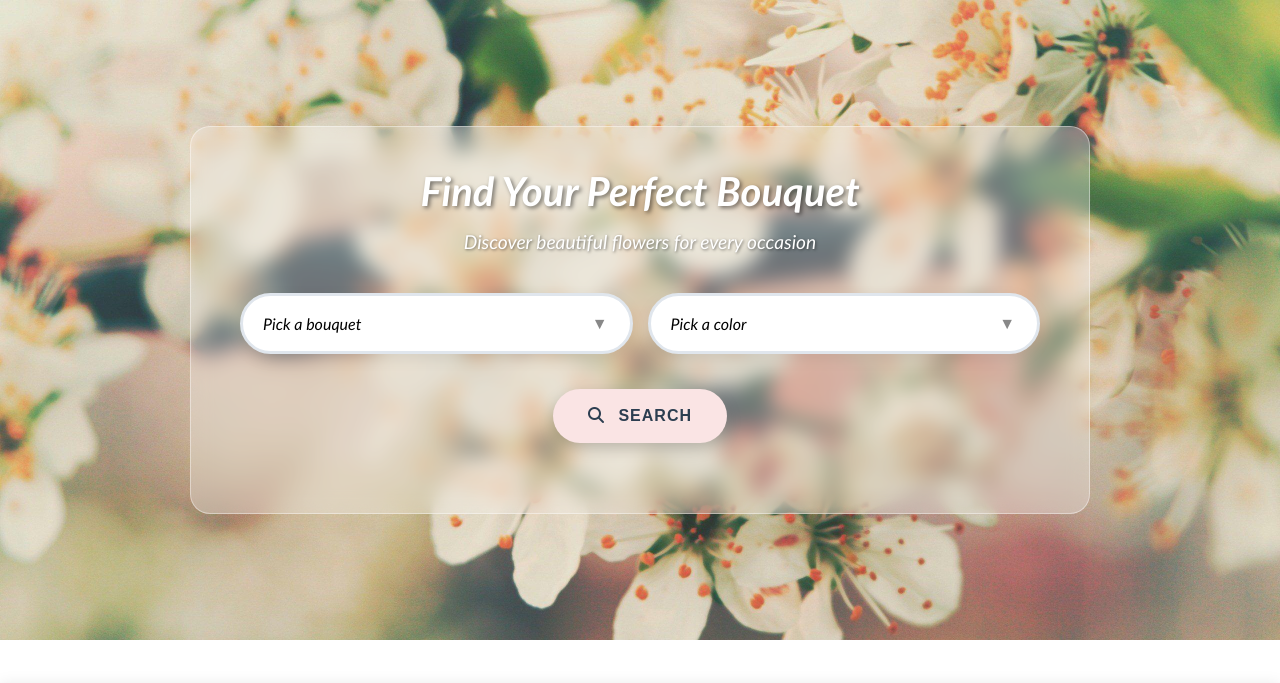
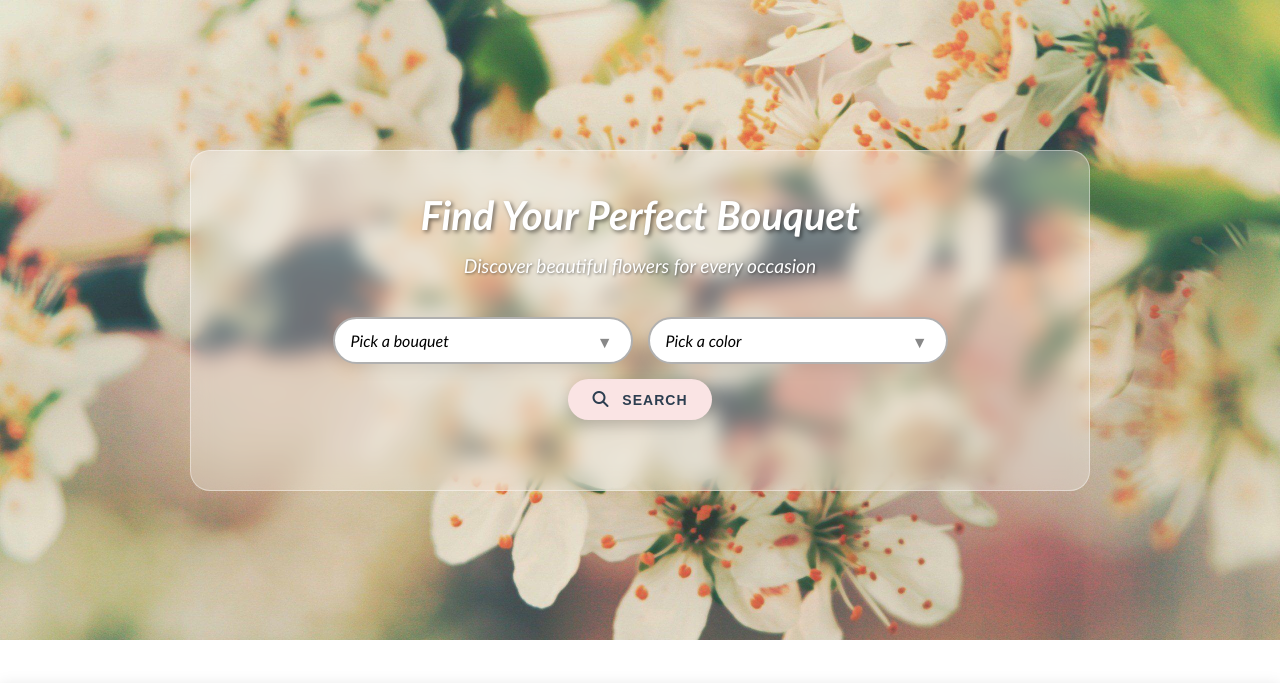
Before and after one commit to Sanduni204/mer-florist-website, a PHP site: page /mer_ecommerce/find.php in a window 1280 px wide. Shown: the part 70-753 px from the top of the page. Run offline with PHP 8.4, Linux system fonts and the light colour scheme; data that the repository does not hold is empty.

Commit message:
Some errors

```diff
--- a/1style.css
+++ b/1style.css
@@ -1585,18 +1585,26 @@ padding-top: 5%;
 
 .search-form {
     display: flex;
-    flex-wrap: wrap;
+    flex-direction: column;
     gap: 15px;
     justify-content: center;
     align-items: center;
     margin-bottom: 30px;
 }
 
+.dropdowns-row {
+    display: flex;
+    gap: 15px;
+    justify-content: center;
+    align-items: center;
+    flex-wrap: wrap;
+}
+
 .search-input-group {
     position: relative;
-    flex: 1;
     min-width: 300px;
     max-width: 400px;
+    margin: 0;
 }
 
 .search-input {
@@ -1641,31 +1649,40 @@ padding-top: 5%;
     position: relative;
     display: inline-block;
     width: 100%;
+    margin: 0;
 }
 
 .category-select {
-    padding: 18px 50px 18px 20px;
+    padding: 12px 40px 12px 16px;
     font-size: 16px;
-    border: 3px solid #e0e6ed;
+    border: 2px solid #b0b0b0;
     border-radius: 50px;
     outline: none;
     background: white;
     cursor: pointer;
     transition: all 0.3s ease;
     box-shadow: 0 5px 15px rgba(0,0,0,0.08);
-    min-width: 180px;
+    min-width: 150px;
     font-style: italic;
     font-family: 'Gill Sans', 'Gill Sans MT', Calibri, 'Trebuchet MS', sans-serif;
     appearance: none;
     -webkit-appearance: none;
     -moz-appearance: none;
     width: 100%;
+    margin: 0;
+}
+
+.category-select option {
+    margin: 0;
+    padding: 8px 16px;
+    border: none;
+    background: white;
 }
 
 .select-arrow {
     position: absolute;
-    top: 22px;
-    right: 25px;
+    top: 17px;
+    right: 20px;
     transform: none;
     pointer-events: none;
     color: #888;
@@ -1685,8 +1702,8 @@ padding-top: 5%;
 }
 
 .search-btn {
-    padding: 18px 35px;
-    font-size: 16px;
+    padding: 12px 24px;
+    font-size: 14px;
     font-weight: 600;
     background: rgb(250, 228, 228);
     color: #2c3e50;
--- a/find.php
+++ b/find.php
@@ -8,6 +8,7 @@
         <p class="search-subtitle">Discover beautiful flowers for every occasion</p>
 
         <form class="search-form" action="search.php" method="POST">
+            <div class="dropdowns-row">
                 <div class="search-input-group">
                     <div class="select-wrapper">
                         <select name="types" class="category-select">
@@ -39,6 +40,7 @@
                         <span class="select-arrow">▼</span>
                     </div>
                 </div>
+            </div>
 
             <button type="submit" class="search-btn" name="submit">
                 <i class="fas fa-search"></i>
```
Lines whose indentation alone changed are shown as unchanged.
